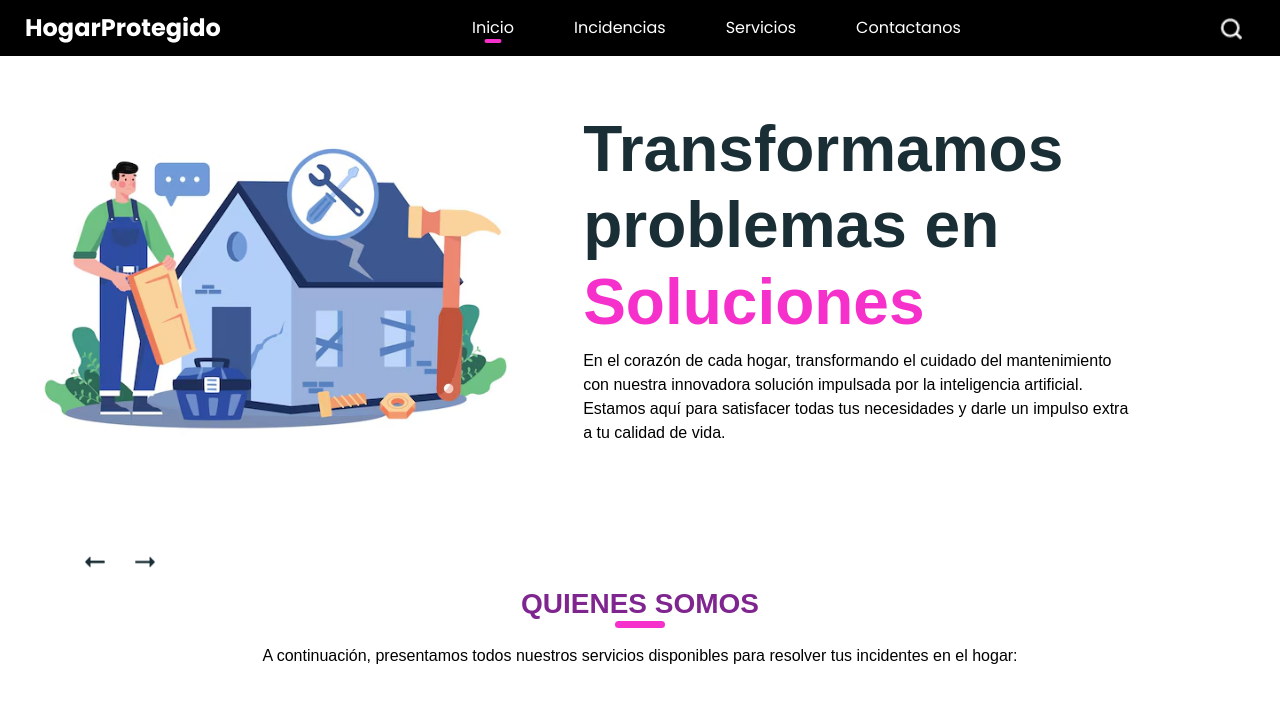
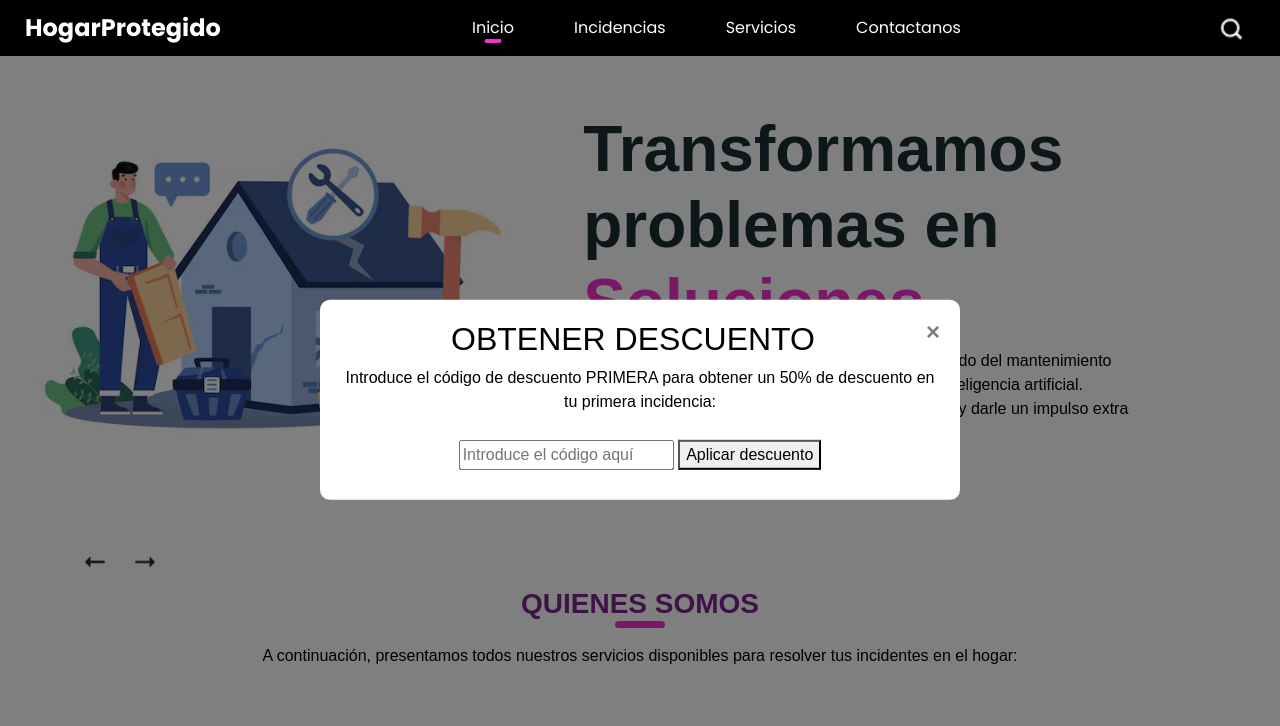
Before and after one commit to arratenogales/GestionProyectos, a plain HTML site: page Prototipo_app/index.html in a window 1280 px wide. Shown: the top 726 px of the page. Drawn offline with nearby package versions, Linux system fonts and the light colour scheme.

Commit message:
añadir pop up para descuento

```diff
--- a/Prototipo_app/index.html
+++ b/Prototipo_app/index.html
@@ -27,9 +27,50 @@
   <link href="css/style.css" rel="stylesheet" />
   <!-- responsive style -->
   <link href="css/responsive.css" rel="stylesheet" />
+  <style>
+    /* Estilos del pop-up */
+    .discount-popup {
+      display: none;
+      position: fixed;
+      top: 0;
+      left: 0;
+      width: 100%;
+      height: 100%;
+      background-color: rgba(0, 0, 0, 0.5);
+      z-index: 9999;
+    }
+
+    .discount-popup-content {
+      position: absolute;
+      top: 50%;
+      left: 50%;
+      transform: translate(-50%, -50%);
+      background-color: white;
+      padding: 20px;
+      border-radius: 10px;
+      text-align: center;
+    }
+
+    .discount-popup-content button {
+      margin-top: 10px;
+    }
+
+    .discount-popup-content input {
+      margin-bottom: 10px;
+    }
+  </style>
 </head>
 
 <body>
+  <div id="discount-popup" class="discount-popup">
+    <div class="discount-popup-content">
+      <span class="close" onclick="closeDiscountPopup()">&times;</span>
+      <h2>OBTENER DESCUENTO</h2>
+      <p>Introduce el código de descuento PRIMERA para obtener un 50% de descuento en tu primera incidencia:</p>
+      <input type="text" id="discount-code" placeholder="Introduce el código aquí">
+      <button onclick="applyDiscount()">Aplicar descuento</button>
+    </div>
+  </div>
   <div class="hero_area">
     <!-- header section strats -->
     <header class="header_section">
@@ -676,6 +717,33 @@
     </section>
     <!-- footer section -->
 
+
+    <script>
+      function closeDiscountPopup() {
+        var discountPopup = document.getElementById("discount-popup");
+        discountPopup.style.display = "none";
+      }
+
+      // Función para aplicar el descuento
+      function applyDiscount() {
+        var discountCode = document.getElementById("discount-code").value;
+        if (discountCode === "PRIMERA") {
+          alert("¡Descuento aplicado! Se ha aplicado un 50% de descuento en tu primera incidencia.");
+          closeDiscountPopup();
+        } else {
+          alert("Código de descuento inválido. Por favor, verifica e intenta nuevamente.");
+        }
+      }
+
+      // Función para mostrar el pop-up automáticamente al cargar la página
+      function showDiscountPopup() {
+        var discountPopup = document.getElementById("discount-popup");
+        discountPopup.style.display = "block";
+      }
+
+      // Llama a la función para mostrar el pop-up al cargar la página
+      showDiscountPopup();
+    </script>
     <script type="text/javascript" src="js/jquery-3.4.1.min.js"></script>
     <script type="text/javascript" src="js/bootstrap.js"></script>
 </body>
```
